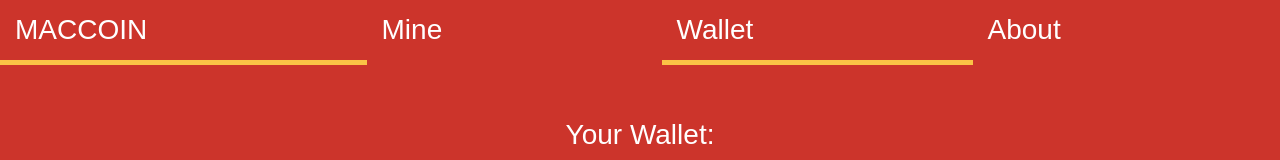
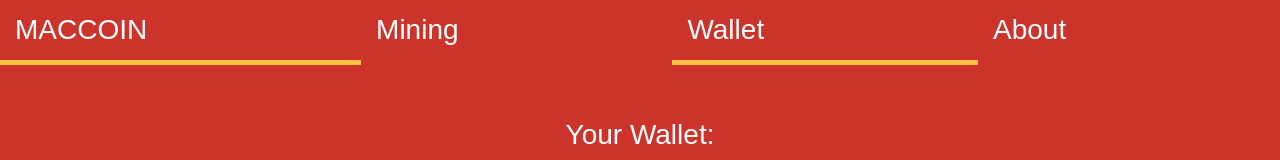
Before and after one commit to yashsway/MacCoin, a React (Create React App) app in the folder frontend/: page /wallet in a window 1280 px wide. Shown: the top 160 px of the page. Built offline with nearby package versions, Linux system fonts and the light colour scheme.

Commit message:
Changed nav

```diff
--- a/frontend/src/components/Nav.js
+++ b/frontend/src/components/Nav.js
@@ -31,7 +31,7 @@ class Nav extends Component {
             <Link className={current == 'main' ? 'current' : ''} to="/">MACCOIN</Link>
           </li>
           <li>
-            <Link className={current == 'mining' ? 'current' : ''} to="/mining">Mine</Link>
+            <Link className={current == 'mining' ? 'current' : ''} to="/mining">Mining</Link>
           </li>
           <li>
             <Link className={current == 'wallet' ? 'current' : ''} to="/wallet">Wallet</Link>
```
Also changed, not shown: 10 other files (tests, documents, lock files or other folders).
